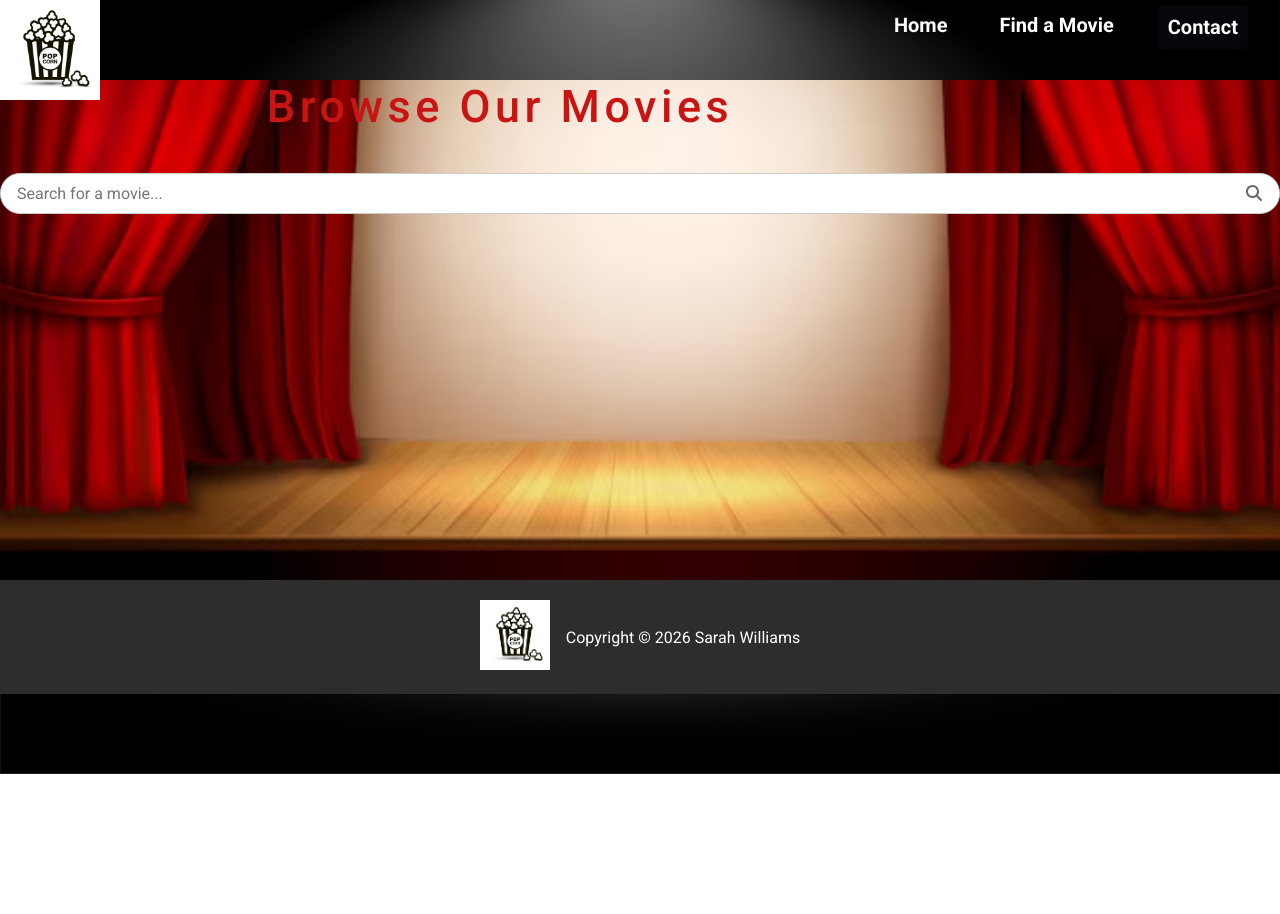
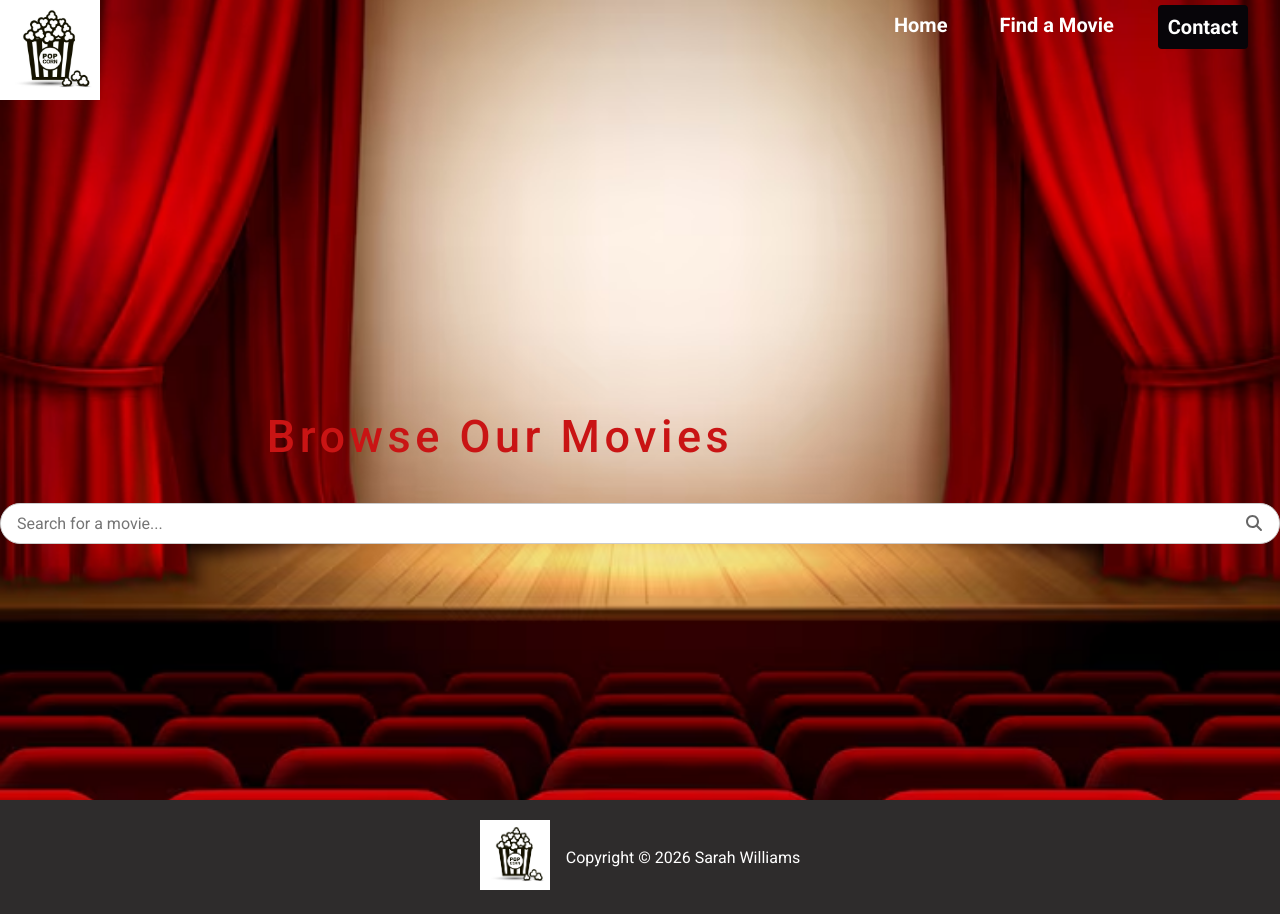
Before and after one commit to SarahWilliams-2026/movie-search, a React (Create React App) app: page / in a window 1280 px wide. Before the commit the page ends 800 px from the top, so only its background shows below. Built offline with nearby package versions, Linux system fonts and the light colour scheme.

Commit message:
established background on Home

```diff
--- a/src/App.css
+++ b/src/App.css
@@ -101,6 +101,9 @@ LANDING
   display: flex;
   justify-content: space-between;
   align-items: center;
+  position: absolute;
+  width: 100%;
+  z-index: 1;
 }
 
 .search__btn {
@@ -146,12 +149,8 @@ LANDING
 }
 
 .landing__content {
-  min-height: 420px;
-  display: flex;
-  flex-direction: column;
-  justify-content: center;
-  align-items: center;
-  color: white;
+  min-height: 100vh;
+  padding-top: 410px;
 }
 
 
--- a/src/pages/Home.jsx
+++ b/src/pages/Home.jsx
@@ -14,6 +14,7 @@ const Home = () => {
 
     return (
         <div className="background__img">
+            <div className="landing__content">
                 <h1>Browse Our Movies</h1>
                 <form className="input__wrap" onSubmit={handleSearch}>
                     <input
@@ -27,6 +28,7 @@ const Home = () => {
                     </button>
                 </form>
             </div>
+        </div>
     );
 };
 
```
Lines whose indentation alone changed are shown as unchanged.
